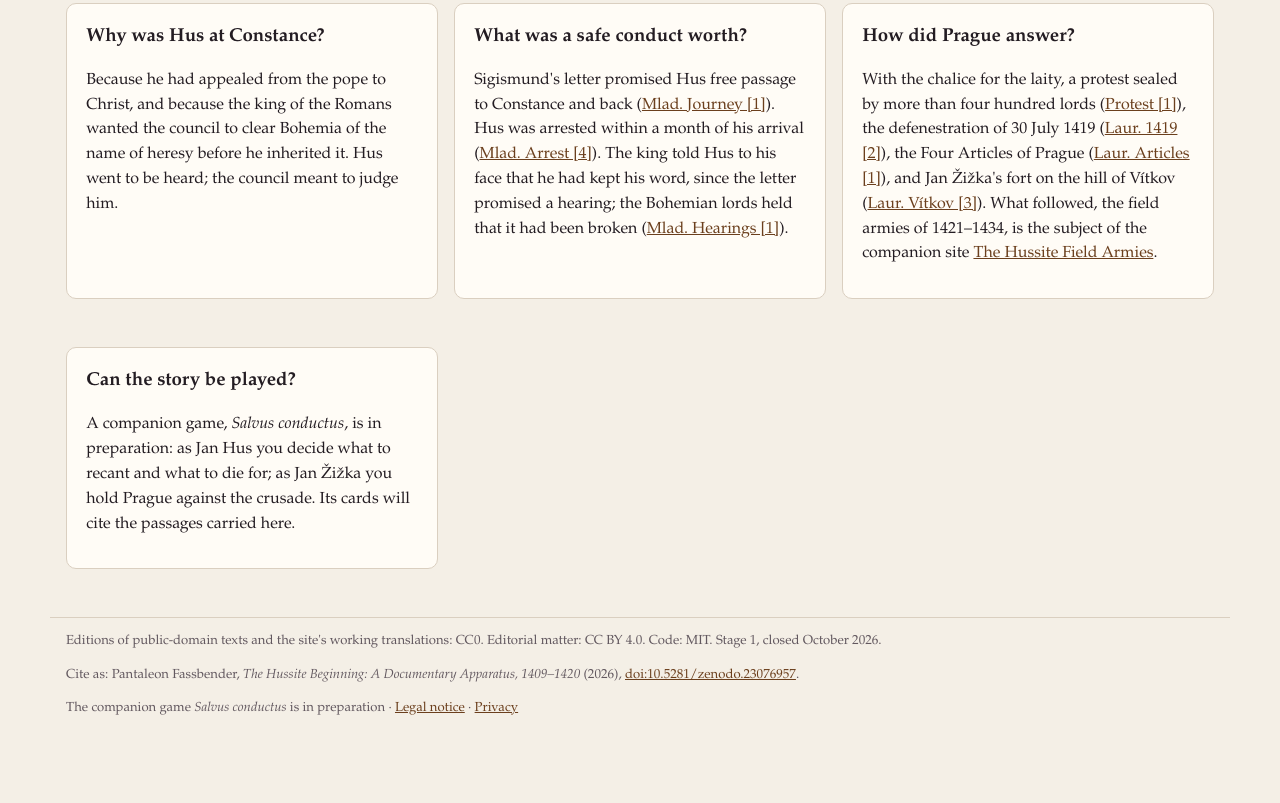
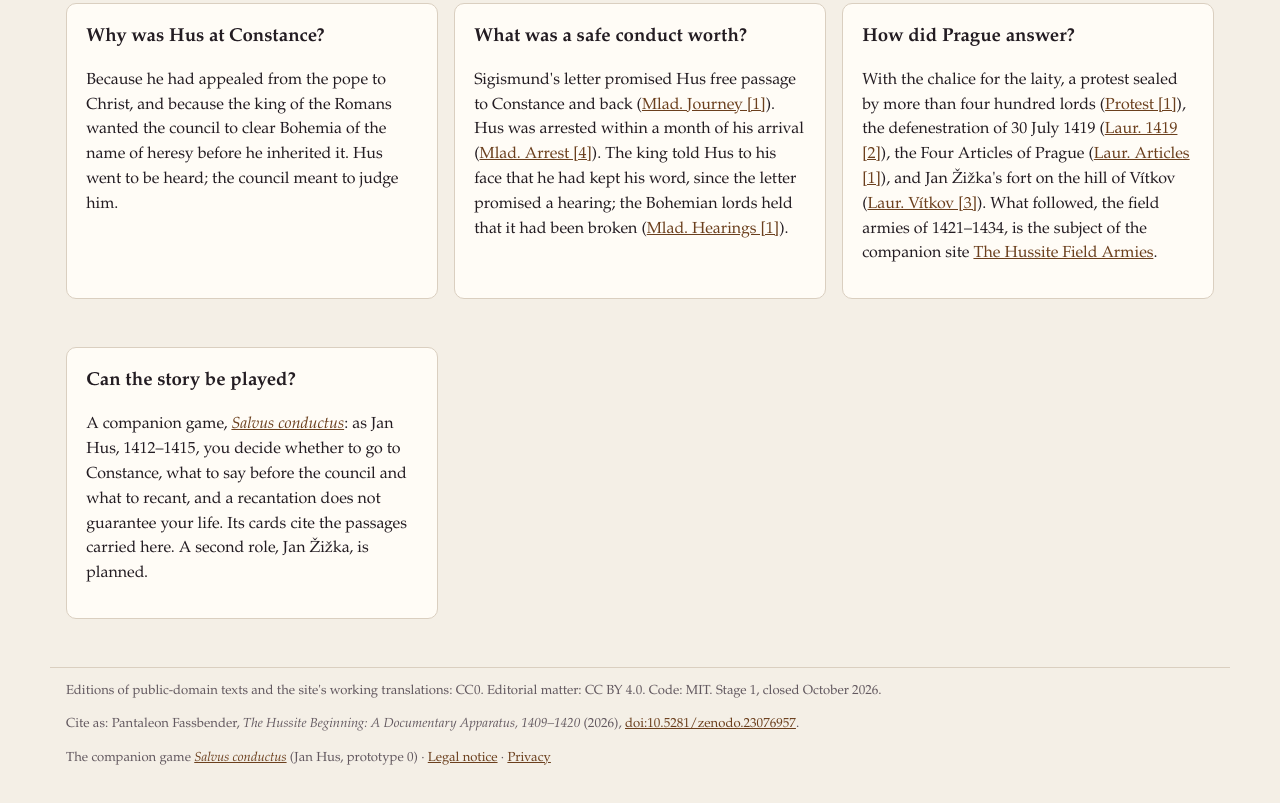
Before and after one commit to pantaleonfassbender-coder/The-Hussite-Beginning, a plain HTML site: page index.html in a window 1280 px wide. Shown: the part 1896-2699 px from the top of the page. Before the commit the page ends 2660 px from the top, so only its background shows below. Drawn offline with Linux system fonts and the light colour scheme.

Commit message:
Link the companion game: Salvus conductus, prototype 0 (Jan Hus)
Co-Authored-By: Claude Opus 5.5 <noreply@anthropic.com>

```diff
--- a/app.js
+++ b/app.js
@@ -65,7 +65,7 @@ function overview() {
     <div class="panel"><h3>How did Prague answer?</h3>
       <p>With the chalice for the laity, a protest sealed by more than four hundred lords (<a href="#/text/lords/protest/1">Protest [1]</a>), the defenestration of 30 July 1419 (<a href="#/text/brezova/y1419/2">Laur. 1419 [2]</a>), the Four Articles of Prague (<a href="#/text/brezova/articles/1">Laur. Articles [1]</a>), and Jan Žižka's fort on the hill of Vítkov (<a href="#/text/brezova/vitkov/3">Laur. Vítkov [3]</a>). What followed, the field armies of 1421–1434, is the subject of the companion site <a href="https://the-hussite-field-armies.netlify.app/">The Hussite Field Armies</a>.</p></div>
     <div class="panel"><h3>Can the story be played?</h3>
-      <p>A companion game, <em>Salvus conductus</em>, is in preparation: as Jan Hus you decide what to recant and what to die for; as Jan Žižka you hold Prague against the crusade. Its cards will cite the passages carried here.</p></div>
+      <p>A companion game, <a href="https://salvus-conductus.netlify.app/"><em>Salvus conductus</em></a>: as Jan Hus, 1412–1415, you decide whether to go to Constance, what to say before the council and what to recant, and a recantation does not guarantee your life. Its cards cite the passages carried here. A second role, Jan Žižka, is planned.</p></div>
   </div>`;
 }
 
--- a/index.html
+++ b/index.html
@@ -30,7 +30,7 @@
 <footer>
   <p>Editions of public-domain texts and the site's working translations: CC0. Editorial matter: CC BY 4.0. Code: MIT. Stage 1, closed October 2026.</p>
   <p>Cite as: Pantaleon Fassbender, <em>The Hussite Beginning: A Documentary Apparatus, 1409–1420</em> (2026), <a href="https://doi.org/10.5281/zenodo.23076957">doi:10.5281/zenodo.23076957</a>.</p>
-  <p>The companion game <em>Salvus conductus</em> is in preparation · <a href="legal.html#notice">Legal notice</a> · <a href="legal.html#privacy">Privacy</a></p>
+  <p>The companion game <a href="https://salvus-conductus.netlify.app/"><em>Salvus conductus</em></a> (Jan Hus, prototype 0) · <a href="legal.html#notice">Legal notice</a> · <a href="legal.html#privacy">Privacy</a></p>
 </footer>
 <script src="app.js"></script>
 </body>
```
Also changed, not shown: units.txt (added), 1 other file.
